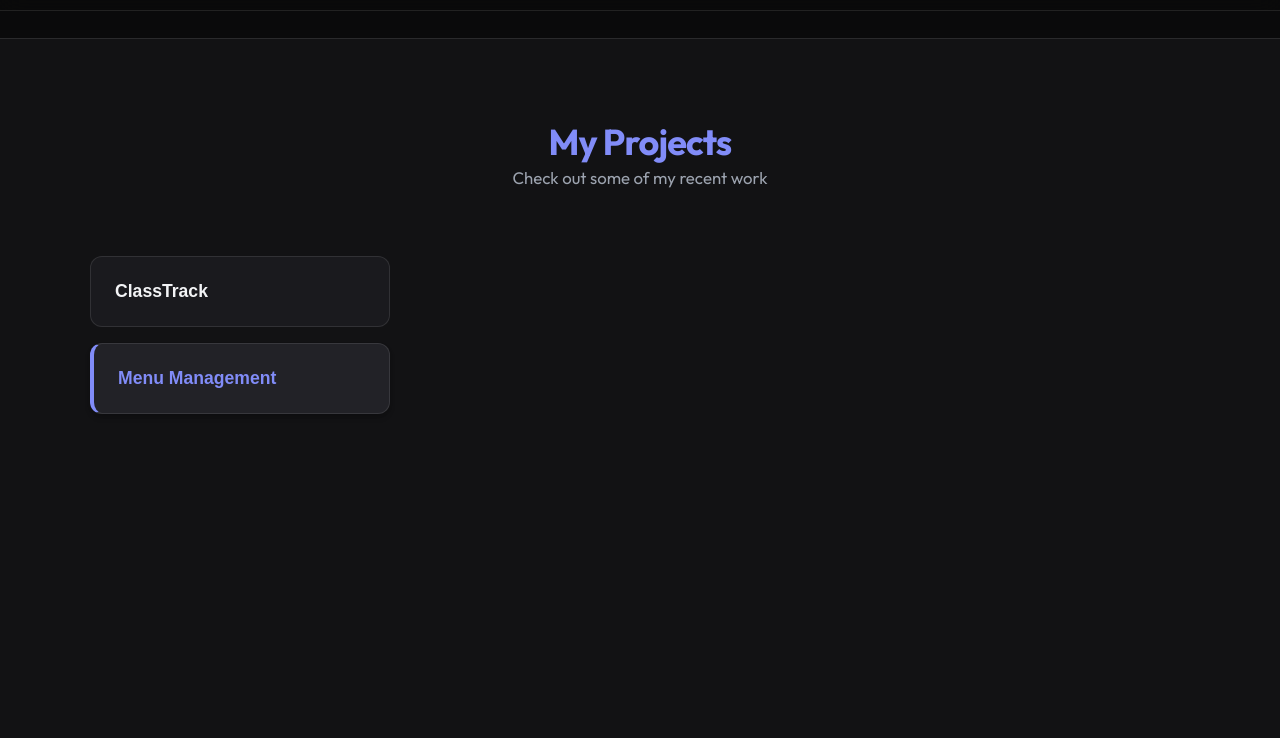
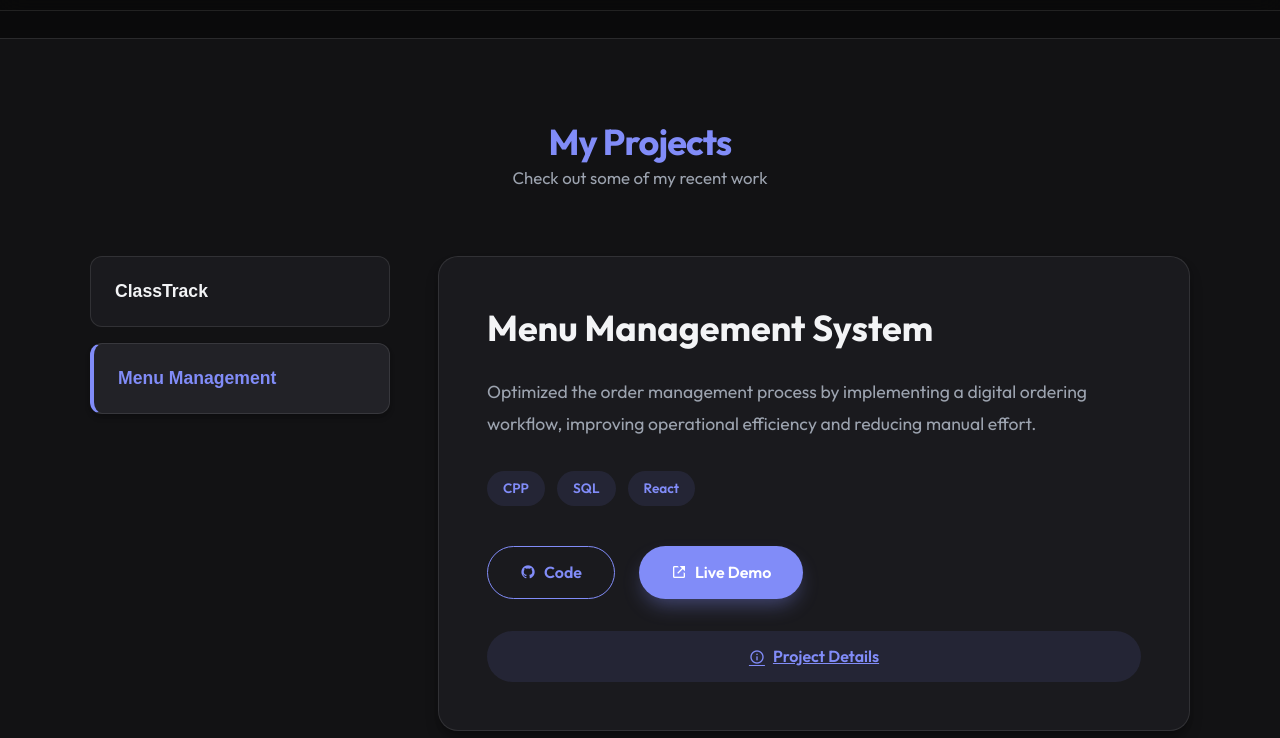
Before and after one commit to kalidindinikhila/Portfolio, a plain HTML site: page index.html in a window 1280 px wide. Both pictures are taken after a click on the button "Menu Management". Shown: the part 2810-3548 px from the top of the page. Drawn offline with nearby package versions, Linux system fonts and the light colour scheme.

Commit message:
Projects

```diff
--- a/index.html
+++ b/index.html
@@ -266,7 +266,7 @@
                                 <a href="https://github.com/kalidindinikhila/ClassTrack" target="_blank" rel="noopener noreferrer" class="btn-details"><i class='bx bx-info-circle'></i> Project Details</a>
                             </div>
 
-                            <div class="project-details-card" id="details-goalstack" style="display:none;">
+                            <div class="project-details-card" id="details-Menu Management" style="display:none;">
                                 <h3>Menu Management System</h3>
                                 <p class="project-description">Optimized the order management process by implementing a digital ordering workflow, improving operational
 efficiency and reducing manual effort.</p>
```
